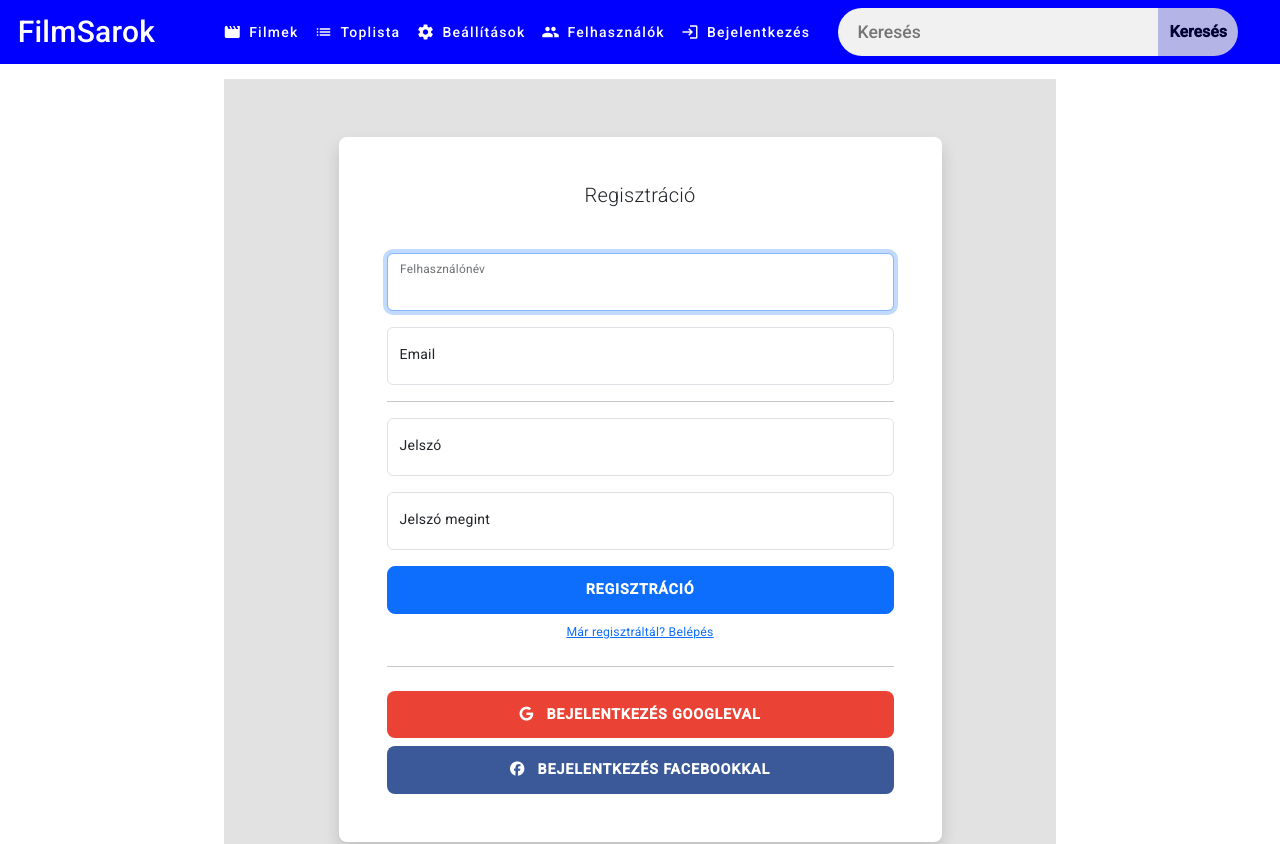
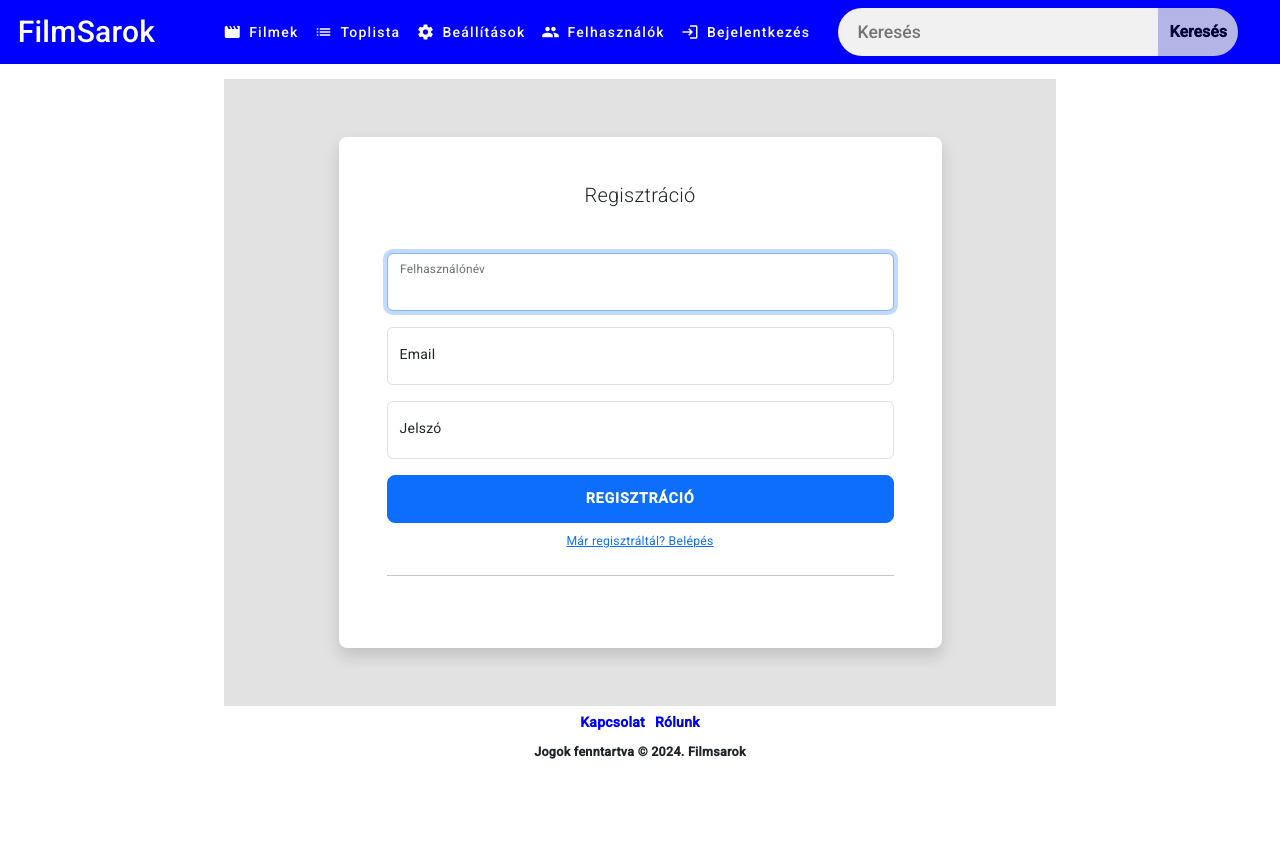
Before and after one commit to IvNorbi/Els-, an Angular app in the folder frontend/: page /Register in a window 1280 px wide. Shown: the top 844 px of the page. After the commit the page ends 800 px from the top, so only its background shows below. Built offline with nearby package versions, Linux system fonts and the light colour scheme; a web font is replaced by a local one.

Commit message:
Regisztráció funkció.

```diff
--- a/frontend/src/app/components/pages/login/login.component.css
+++ b/frontend/src/app/components/pages/login/login.component.css
@@ -34,3 +34,9 @@
 .success-fieldset {
   background-color: #e6ffe6;
 }
+
+#regfield{
+  font-weight: bold;
+  font-size: 15px;
+  color: blue;
+}
--- a/frontend/src/app/components/pages/login/login.component.html
+++ b/frontend/src/app/components/pages/login/login.component.html
@@ -16,4 +16,6 @@
 
     <button mat-raised-button color="primary" class="logout-button" (click)="logout()">Kijelentkezés</button>
   </fieldset>
+
+  <a  id="regfield" class="d-block text-center mt-2 small" href="http://localhost:4200/Register">Még nem regisztráltál?</a>
 </div>
--- a/frontend/src/app/components/pages/reg/reg.component.html
+++ b/frontend/src/app/components/pages/reg/reg.component.html
@@ -1,33 +1,29 @@
 <div class="container">
   <div class="row">
     <div class="col-lg-10 col-xl-9 mx-auto">
+      <div *ngIf="isRegistered" class="alert alert-success" role="alert">
+        Sikeres regisztráció!
+      </div>
       <div class="card flex-row my-5 border-0 shadow rounded-3 overflow-hidden">
         <div class="card-img-left d-none d-md-flex">
         </div>
         <div class="card-body p-4 p-sm-5" id="nagyba">
           <h5 class="card-title text-center mb-5 fw-light fs-5">Regisztráció</h5>
-          <form>
+          <form (ngSubmit)="onSubmit()">
 
             <div class="form-floating mb-3">
-              <input type="text" class="form-control" id="floatingInputUsername" placeholder="myusername" required autofocus>
-              <label for="floatingInputUsername">Felhasználónév</label>
+              <input type="text" class="form-control" id="name" name="name" placeholder="myusername" required autofocus [(ngModel)]="user.name">
+              <label for="name">Felhasználónév</label>
             </div>
 
             <div class="form-floating mb-3">
-              <input type="email" class="form-control" id="floatingInputEmail" placeholder="name@example.com" required autofocus>
-              <label for="floatingInputEmail">Email</label>
-            </div>
-
-            <hr>
-
-            <div class="form-floating mb-3">
-              <input type="password" class="form-control" id="floatingPassword" placeholder="Password" required autofocus>
-              <label for="floatingPassword">Jelszó</label>
+              <input type="email" class="form-control" id="email" name="email" placeholder="name@example.com" required autofocus [(ngModel)]="user.email">
+              <label for="email">Email</label>
             </div>
 
             <div class="form-floating mb-3">
-              <input type="password" class="form-control" id="floatingPasswordConfirm" placeholder="Confirm Password" required autofocus>
-              <label for="floatingPasswordConfirm">Jelszó megint</label>
+              <input type="password" class="form-control" id="password" name="password" placeholder="Password" required autofocus [(ngModel)]="user.password">
+              <label for="password">Jelszó</label>
             </div>
 
             <div class="d-grid mb-2">
@@ -38,18 +34,6 @@
 
             <hr class="my-4">
 
-            <div class="d-grid mb-2">
-              <button class="btn btn-lg btn-google btn-login fw-bold text-uppercase" type="submit">
-                <i class="fab fa-google me-2"></i> Bejelentkezés Googleval
-              </button>
-            </div>
-
-            <div class="d-grid">
-              <button class="btn btn-lg btn-facebook btn-login fw-bold text-uppercase" type="submit">
-                <i class="fab fa-facebook-f me-2"></i> Bejelentkezés Facebookkal
-              </button>
-            </div>
-
           </form>
         </div>
       </div>
--- a/frontend/src/app/components/pages/reg/reg.component.ts
+++ b/frontend/src/app/components/pages/reg/reg.component.ts
@@ -1,4 +1,6 @@
 import { Component } from '@angular/core';
+import { UserModel } from 'src/app/shared/models/userModel';
+import { UserService } from 'src/app/services/user.service';
 
 @Component({
   selector: 'app-reg',
@@ -6,5 +8,23 @@ import { Component } from '@angular/core';
   styleUrls: ['./reg.component.css']
 })
 export class RegComponent {
+  user: UserModel = new UserModel();
+  isRegistered: boolean = false;
 
+  constructor(private registrationService: UserService) { }
+
+  onSubmit() {
+    this.registrationService.register(this.user)
+      .subscribe(
+        (response: any) => {
+          console.log('Regisztráció sikeres!', response);
+          this.isRegistered = true;
+          // További dolgok itt lehetnek
+        },
+        (error: any) => {
+          console.error('Hiba történt a regisztráció során:', error);
+          //Hibaüzenet(ek) konzolra.
+        }
+      );
+  }
 }
--- a/frontend/src/app/components/partials/header/header.component.html
+++ b/frontend/src/app/components/partials/header/header.component.html
@@ -38,11 +38,8 @@
 <div class="horizontal-menu" [ngClass]="{ 'open': userPanelOpen }">
   <ul>
     <li><a routerLink="Main"><i class="fas fa-home"></i> Főoldal</a></li>
-    <li><a href="#"><i class="fas fa-chart-bar"></i> Statisztikák</a></li>
-    <li><a href="#"><i class="fas fa-envelope"></i> Üzenetek</a></li>
     <li><a routerLink="editprofile"><i class="fas fa-cog"></i> Beállítások</a></li>
     <li><a routerLink="userlist"><i class="fas fa-users"></i> Felhasználók</a></li>
-    <li><a href="#"><i class="fas fa-file-alt"></i> Dokumentumok</a></li>
     <li *ngIf="this.service.hasAbilities('admin')" class="admin"><a routerLink="adminpanel"><i class="fas fa-user-shield"></i> Filmek szerkesztése</a></li>
   </ul>
 </div>
--- a/frontend/src/app/services/user.service.ts
+++ b/frontend/src/app/services/user.service.ts
@@ -2,7 +2,7 @@ import { HttpClient, HttpHeaders } from '@angular/common/http';
 import { Injectable } from '@angular/core';
 import { UserModel } from '../shared/models/userModel';
 import { Observable, map } from 'rxjs';
-import {USERS_URL, USER_URL} from '../shared/contsants/urls';
+import {REG_URL, USERS_URL, USER_URL} from '../shared/contsants/urls';
 import { Router } from '@angular/router';
 
 
@@ -61,6 +61,10 @@ export class UserService {
     sessionStorage.removeItem("abilities");
   }
 
+  register(user: UserModel): Observable<UserModel> {
+    return this.http.post<UserModel>(REG_URL, user);
+  }
+
   isUserLoggedIn() {
     let token = sessionStorage.getItem("token");
     return token != null && token !== "";
--- a/frontend/src/app/shared/contsants/urls.ts
+++ b/frontend/src/app/shared/contsants/urls.ts
@@ -8,3 +8,4 @@ export const MOVIES_BY_ID_URL = MOVIES_URL + '/';
 export const USER_URL = BASE_URL + '/api/user/';
 export const USERS_URL = BASE_URL + '/api/users/';
 export const RANDOM_MOVIES_URL = MOVIES_URL + '/randommovies'
+export const REG_URL = BASE_URL + '/api/registration'
```
